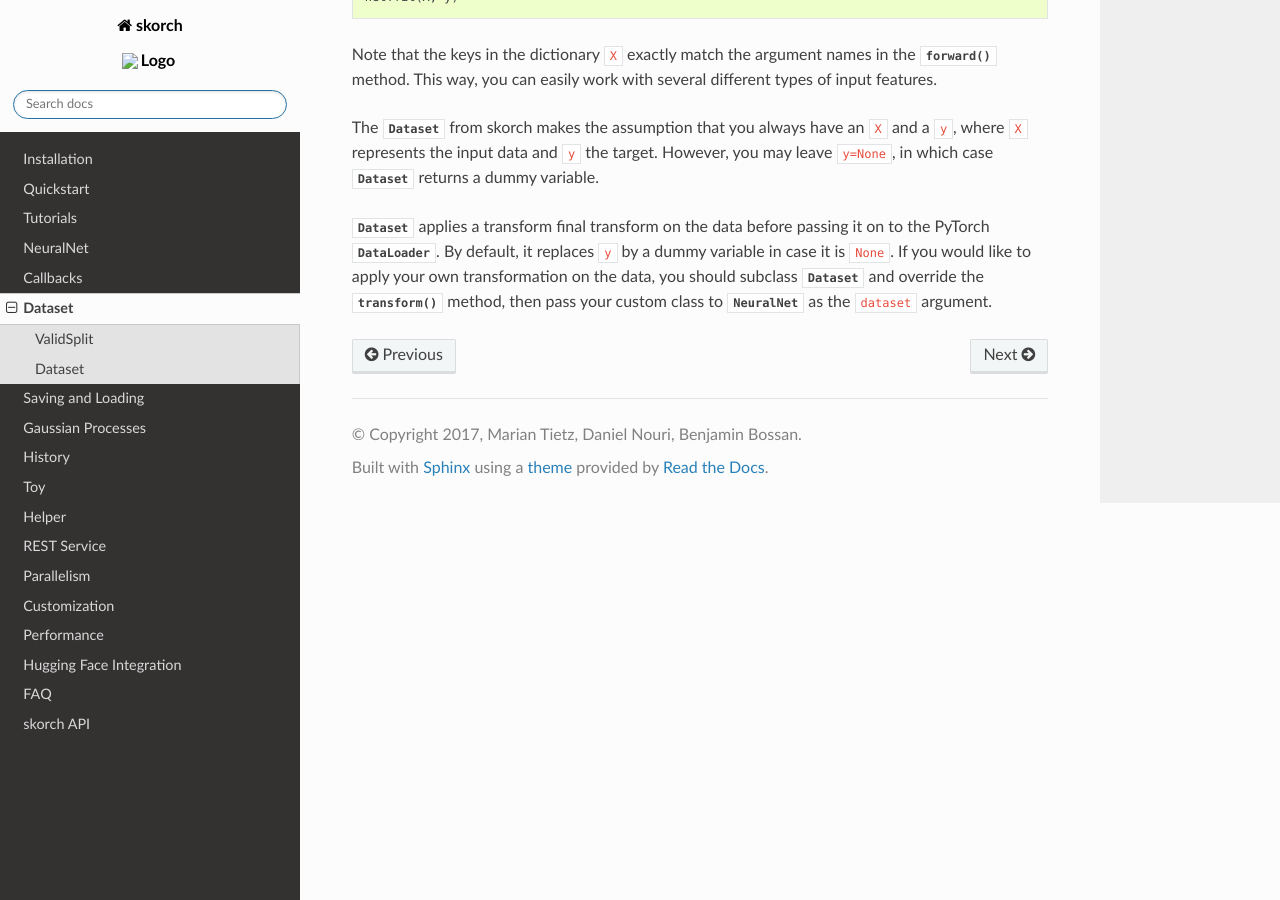
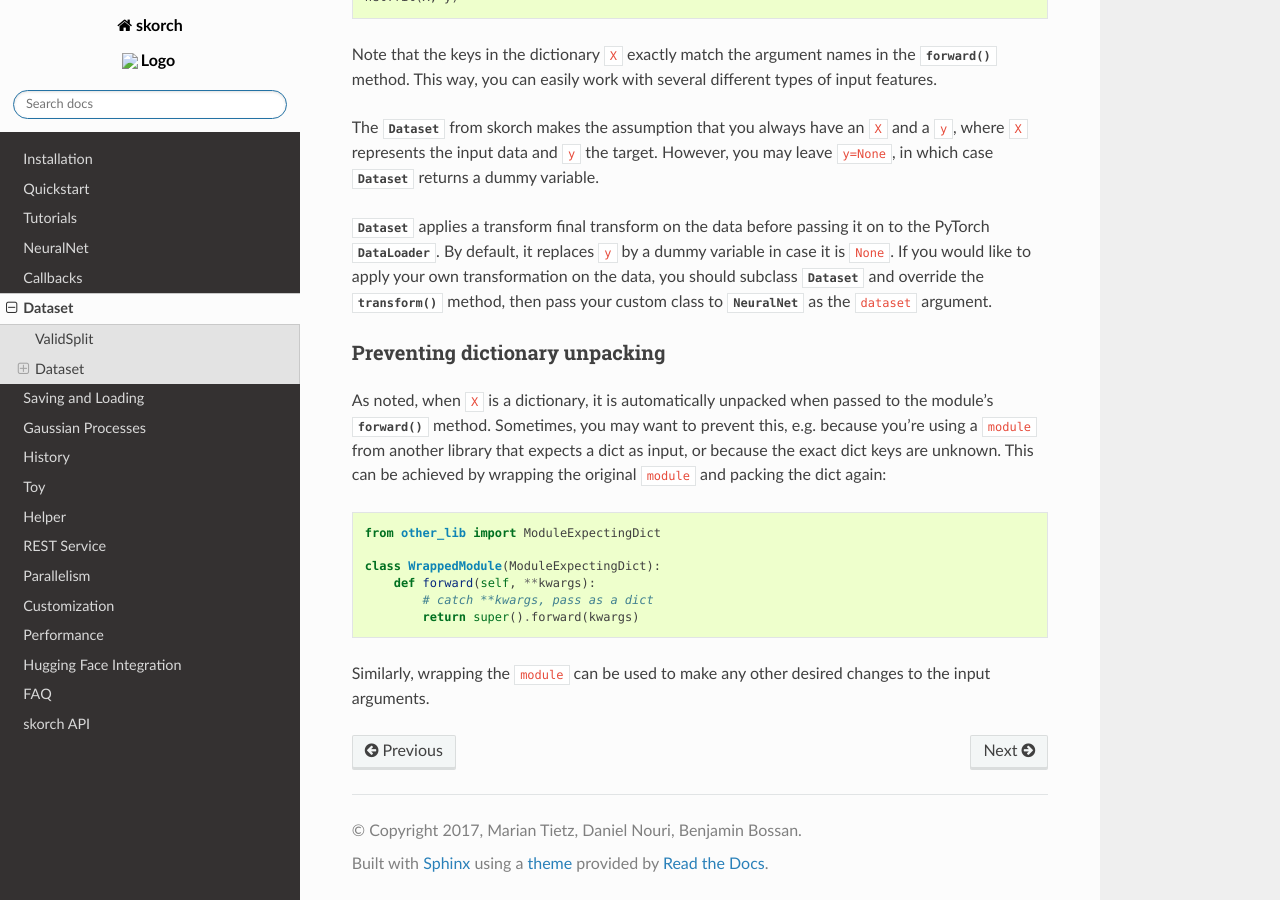
Before and after one commit to skorch-dev/skorch, a Sphinx documentation site: the page built from docs/user/dataset.rst, in a window 1280 px wide and 900 px high, scrolled down 2274 px. Built offline with Sphinx 7.4.7 and the Read the Docs theme 2.0.0, drawn with Linux system fonts in a browser that asks for light colours.

Commit message:
DOC how to prevent dictionary unpacking in forward
skorch automatically unpacks dictionaries when passing input arguments
to the module's forward method. Sometimes, this may not be wanted. This
PR updates the docs to show how to prevent that.

```diff
--- a/docs/user/dataset.rst
+++ b/docs/user/dataset.rst
@@ -91,7 +91,7 @@
 one of those data types, e.g. a dictionary of
 :class:`numpy.ndarray`\s. When you pass dictionaries, the keys of the
 dictionaries are used as the argument name for the
-:func:`~torch.nn.Module.forward` method of the net's
+:meth:`~torch.nn.Module.forward` method of the net's
 ``module``. Similarly, the column names of pandas ``DataFrame``\s are
 used as argument names. The example below should illustrate how to use
 this feature:
@@ -128,7 +128,7 @@
     net.fit(X, y)
 
 Note that the keys in the dictionary ``X`` exactly match the argument
-names in the :func:`~torch.nn.Module.forward` method. This way, you
+names in the :meth:`~torch.nn.Module.forward` method. This way, you
 can easily work with several different types of input features.
 
 The :class:`.Dataset` from skorch makes the assumption that you always
@@ -144,3 +144,24 @@
 :class:`.Dataset` and override the
 :func:`~skorch.dataset.Dataset.transform` method, then pass your
 custom class to :class:`.NeuralNet` as the ``dataset`` argument.
+
+Preventing dictionary unpacking
+~~~~~~~~~~~~~~~~~~~~~~~~~~~~~~~
+
+As noted, when ``X`` is a dictionary, it is automatically unpacked when passed
+to the module's :meth:`~torch.nn.Module.forward` method. Sometimes, you may want
+to prevent this, e.g. because you're using a ``module`` from another library
+that expects a dict as input, or because the exact dict keys are unknown. This
+can be achieved by wrapping the original ``module`` and packing the dict again:
+
+.. code:: python
+
+    from other_lib import ModuleExpectingDict
+
+    class WrappedModule(ModuleExpectingDict):
+        def forward(self, **kwargs):
+            # catch **kwargs, pass as a dict
+            return super().forward(kwargs)
+
+Similarly, wrapping the ``module`` can be used to make any other desired changes
+to the input arguments.
```
